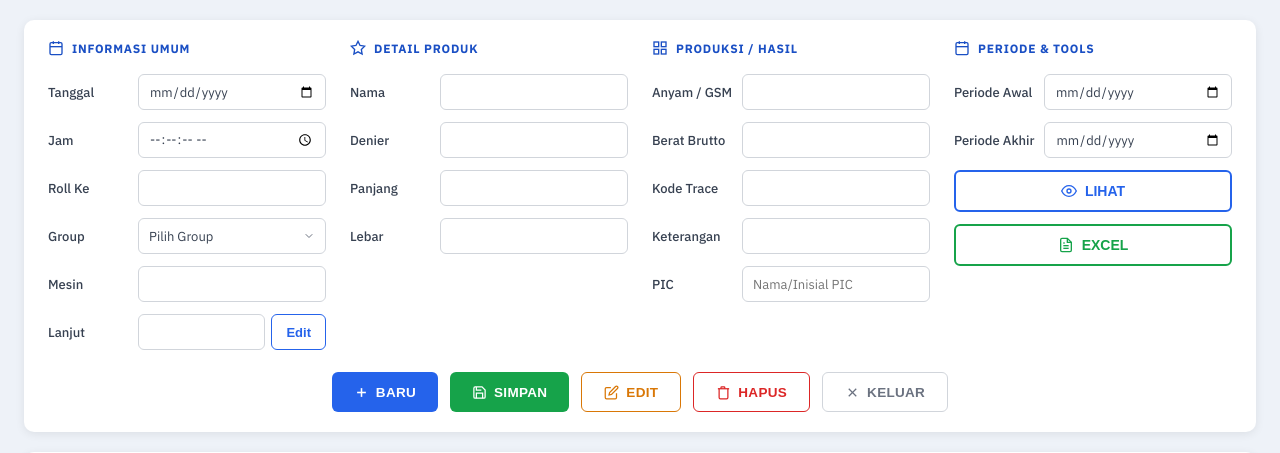
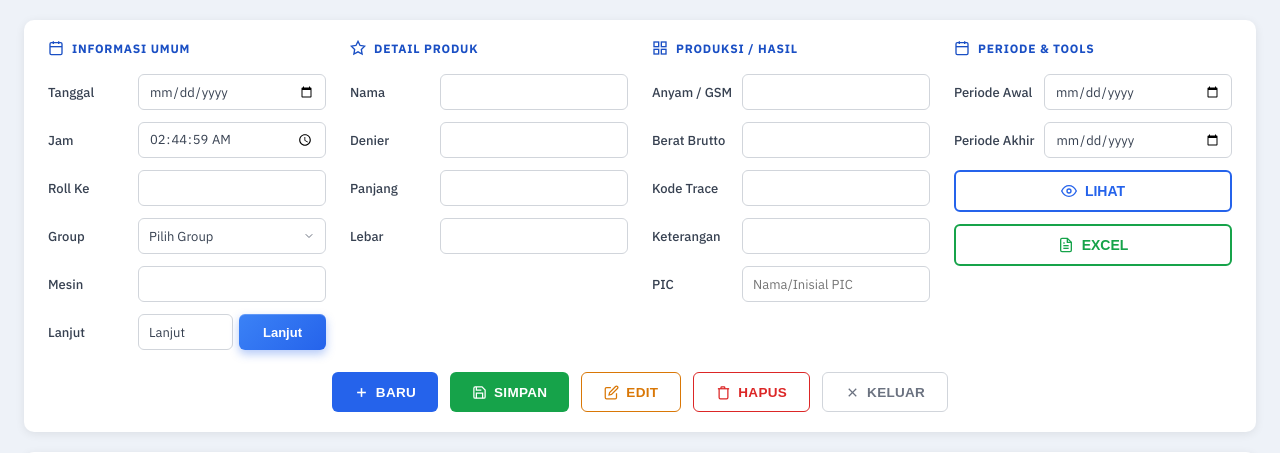
Before and after one commit to Nafiurrofii/Form-Rolls, a PHP site: page / in a window 1280 px wide. Shown: the part 56-509 px from the top of the page. Run offline with PHP 8.4, Linux system fonts and the light colour scheme; data that the repository does not hold is empty.

Commit message:
fix button lanjut

```diff
--- a/assets/css/components.css
+++ b/assets/css/components.css
@@ -228,3 +228,87 @@ select {
   font-size: 13px;
   padding: 0 4px;
 }
+
+/* =========================
+   BUTTON LANJUT MODERN
+========================= */
+.btn-lanjut {
+  position: relative;
+  padding: 0 24px;
+  height: 36px; /* Disesuaikan dengan tinggi input */
+  border: none;
+  border-radius: var(--radius);
+  background: linear-gradient(135deg, #3b82f6, #2563eb);
+  color: white;
+  font-size: 13px;
+  font-weight: 600;
+  cursor: pointer;
+  overflow: hidden;
+  transition: all 0.35s ease;
+  box-shadow:
+    0 4px 10px rgba(37,99,235,0.35),
+    inset 0 1px 0 rgba(255,255,255,0.2);
+}
+
+.btn-lanjut:hover {
+  transform: translateY(-1px) scale(1.02);
+  box-shadow:
+    0 6px 15px rgba(37,99,235,0.45),
+    inset 0 1px 0 rgba(255,255,255,0.25);
+}
+
+.btn-lanjut:active {
+  transform: scale(0.98);
+}
+
+/* efek shine */
+.btn-lanjut::before {
+  content: '';
+  position: absolute;
+  top: 0;
+  left: -120%;
+  width: 100%;
+  height: 100%;
+  background: linear-gradient(
+    120deg,
+    transparent,
+    rgba(255,255,255,0.35),
+    transparent
+  );
+  transition: 0.7s;
+}
+
+.btn-lanjut:hover::before {
+  left: 120%;
+}
+
+/* ACTIVE STATE */
+.btn-lanjut.active {
+  background: linear-gradient(135deg, #0f766e, #14b8a6);
+  box-shadow:
+    0 6px 15px rgba(20,184,166,0.4),
+    0 0 10px rgba(20,184,166,0.35);
+  padding-left: 32px;
+  padding-right: 16px;
+}
+
+.btn-lanjut.active::after {
+  content: '✓';
+  position: absolute;
+  left: 12px;
+  top: 50%;
+  transform: translateY(-50%);
+  font-size: 14px;
+  animation: checkPop 0.3s ease;
+}
+
+@keyframes checkPop {
+  from {
+    opacity: 0;
+    transform: translateY(-50%) scale(0);
+  }
+  to {
+    opacity: 1;
+    transform: translateY(-50%) scale(1);
+  }
+}
--- a/assets/js/app.js
+++ b/assets/js/app.js
@@ -10,7 +10,7 @@ import { attachButtonHandlers } from './components/button.js';
 import { getPreferences, savePreferences } from './modules/storage.js';
 import { showNotification } from './utils.js';
 import { fetchRolls } from './modules/api.js';
-import { resetForm } from './modules/form.js';
+import { resetForm, attachTraceCodeListeners, startRealTimeClock } from './modules/form.js';
 
 /**
  * Initialize aplikasi
@@ -25,6 +25,8 @@ async function initializeApp() {
   await refreshTableData();
 
   attachButtonHandlers();
+  attachTraceCodeListeners();
+  startRealTimeClock();
 
   // Kosongkan form pada saat awal aplikasi dimuat
   resetForm();
--- a/assets/js/components/button.js
+++ b/assets/js/components/button.js
@@ -2,10 +2,10 @@
    COMPONENTS: BUTTON - Reusable Button Component
    ──────────────────────────────────────────────────── */
 
-import { showNotification, confirmAction } from '../utils.js';
-import { getFormData, resetForm, validateForm, enableEditMode, disableEditMode } from '../modules/form.js';
+import { showNotification, confirmAction, setMultipleValues } from '../utils.js';
+import { getFormData, setFormData, resetForm, validateForm, enableEditMode, disableEditMode, updateTraceCode, updateTimeNow } from '../modules/form.js';
 import { saveRoll } from '../modules/api.js';
-import { isEditMode, getSelectedRow } from '../state.js';
+import { isEditMode, setEditMode, getSelectedRow } from '../state.js';
 // NOTE: Do NOT import storage functions - we save to DATABASE via API, not localStorage!
 
 /**
@@ -43,9 +43,9 @@ export function attachButtonHandlers() {
   }
 
   // Edit button dalam form
-  const btnFormEdit = document.querySelector('.btn-sm');
+  const btnFormEdit = document.querySelector('.btn-lanjut');
   if (btnFormEdit) {
-    btnFormEdit.addEventListener('click', handleEdit);
+    btnFormEdit.addEventListener('click', handleLanjut);
   }
 
   // LIHAT button
@@ -124,9 +124,46 @@ async function handleSimpan() {
   }
 }
 
-function handleEdit() {
-  enableEditMode();
-  showNotification('Mode edit diaktifkan.', 'info');
+function handleLanjut() {
+  const btnLanjut = document.querySelector('.btn-lanjut');
+  if (!btnLanjut) return;
+
+  const selected = getSelectedRow();
+
+  // Jika tidak ada data yang dipilih di tabel, jangan aktifkan mode lanjut
+  if (!selected) {
+    showNotification('Pilih data di tabel terlebih dahulu', 'warning');
+    // Pastikan UI tidak dalam status active jika gagal
+    btnLanjut.classList.remove('active');
+    return;
+  }
+
+  // Gunakan toggle UI
+  const isActive = btnLanjut.classList.toggle('active');
+
+  if (isActive) {
+    // Mode ON: Aktifkan mode edit dulu baru update nilai
+    setEditMode(true);
+
+    // Update jam ke waktu sekarang agar trace code real-time
+    updateTimeNow();
+
+    // Set nilai roll_ke menjadi (nilai asli + 1)
+    const nextRoll = parseInt(selected.roll || 0) + 1;
+
+    setMultipleValues({ 'roll_ke': nextRoll });
+    updateTraceCode();
+
+    showNotification('Mode Lanjut: Roll +1', 'info');
+  } else {
+    // Mode OFF: Matikan mode edit dan kembalikan data ke nilai awal
+    setEditMode(false);
+
+    // Reset form ke data asli baris yang dipilih
+    setFormData(selected);
+
+    showNotification('Mode Lanjut: Kembali ke nilai awal', 'info');
+  }
 }
 
 function handleEditAction() {
--- a/assets/js/modules/form.js
+++ b/assets/js/modules/form.js
@@ -3,11 +3,11 @@
    ──────────────────────────────────────────────────── */
 
 import { setMultipleValues, clearMultipleValues, getMultipleValues, getDOMElement, showNotification } from '../utils.js';
-import { setSelectedRow, setEditMode } from '../state.js';
+import { setSelectedRow, setEditMode, getSelectedRow, isEditMode } from '../state.js';
 
 // Field IDs untuk form
 const formFieldIds = [
-  'tanggal', 'jam', 'roll_ke', 'group', 'mesin', 'lanjut',
+  'tanggal', 'jam', 'roll_ke', 'group', 'mesin',
   'nama', 'denier', 'panjang', 'lebar',
   'anyam', 'berat', 'kode_trace', 'keterangan', 'pic'
 ];
@@ -25,9 +25,15 @@ export function getFormData() {
  * @param {object} data - Data yang akan diisi ke form
  */
 export function setFormData(data) {
+  // Ambil jam real-time saat ini
+  const now = new Date();
+  const hours = String(now.getHours()).padStart(2, '0');
+  const minutes = String(now.getMinutes()).padStart(2, '0');
+  const currentTime = `${hours}:${minutes}`;
+
   const mappedData = {
     'tanggal': data.tgl,
-    'jam': data.jam ? data.jam.substring(0, 5) : '',
+    'jam': currentTime,
     'roll_ke': data.roll,
     'group': data.shift,
     'mesin': data.mesin,
@@ -50,8 +56,40 @@ export function setFormData(data) {
 export function resetForm() {
   clearMultipleValues(formFieldIds);
   setSelectedRow(null);
-  setEditMode(false);
+  disableEditMode(); // Memastikan UI reset (termasuk tombol Lanjut)
+
+  updateTimeNow();
   showNotification('Form dikosongkan.', 'info');
+}
+
+/**
+ * Update field jam ke waktu sekarang
+ */
+export function updateTimeNow() {
+  const jamInput = getDOMElement('jam');
+  if (jamInput) {
+    const now = new Date();
+    const h = String(now.getHours()).padStart(2, '0');
+    const m = String(now.getMinutes()).padStart(2, '0');
+    const s = String(now.getSeconds()).padStart(2, '0');
+    jamInput.value = `${h}:${m}:${s}`;
+
+    // Update trace code juga jika memungkinkan
+    updateTraceCode();
+  }
+}
+
+/**
+ * Menjalankan clock real-time jika sedang mode BARU (tidak ada baris terpilih)
+ */
+export function startRealTimeClock() {
+  setInterval(() => {
+    // Hanya update otomatis jika sedang tidak mengedit data yang sudah ada
+    // (Agar jam tidak loncat saat user sedang melihat/mengedit data lama)
+    if (!getSelectedRow() && !isEditMode()) {
+      updateTimeNow();
+    }
+  }, 1000);
 }
 
 /**
@@ -110,7 +148,13 @@ export function validateForm() {
  */
 export function enableEditMode() {
   const editBtnMsg = getDOMElement('lanjut');
-  if (editBtnMsg) editBtnMsg.value = 'Mode Edit Aktif';
+  if (editBtnMsg) editBtnMsg.value = 'Lanjut';
+
+  const btnLanjut = document.querySelector('.btn-lanjut');
+  if (btnLanjut) {
+    btnLanjut.classList.add('active');
+  }
+
   setEditMode(true);
 }
 
@@ -119,7 +163,13 @@ export function enableEditMode() {
  */
 export function disableEditMode() {
   const editBtnMsg = getDOMElement('lanjut');
-  if (editBtnMsg) editBtnMsg.value = 'Edit';
+  if (editBtnMsg) editBtnMsg.value = 'Lanjut';
+
+  const btnLanjut = document.querySelector('.btn-lanjut');
+  if (btnLanjut) {
+    btnLanjut.classList.remove('active');
+  }
+
   setEditMode(false);
 }
 
@@ -130,3 +180,54 @@ export function focusFirstField() {
   const elem = getDOMElement(formFieldIds[0]);
   if (elem) elem.focus();
 }
+
+/**
+ * Update kode trace secara otomatis berdasarkan tanggal, jam, group, mesin, roll_ke
+ */
+export function updateTraceCode() {
+  // Generate otomatis hanya jika:
+  // 1. Tidak ada baris yang dipilih (Mode BARU)
+  // 2. ATAU sedang dalam mode edit/lanjut (isEditMode)
+  if (getSelectedRow() && !isEditMode()) {
+    return;
+  }
+
+  const tanggal = getDOMElement('tanggal')?.value || '';
+  const jam = getDOMElement('jam')?.value || '';
+  const group = getDOMElement('group')?.value || '';
+  const mesin = getDOMElement('mesin')?.value || '';
+  const roll = getDOMElement('roll_ke')?.value || '';
+
+  if (!tanggal || !jam || !group || !mesin || !roll) return;
+
+  // Format tanggal: YYYY-MM-DD -> YYMMDD
+  const tglParts = tanggal.split('-');
+  let tglFormatted = '';
+  if (tglParts.length === 3) {
+    tglFormatted = tglParts[0].substring(2) + tglParts[1] + tglParts[2];
+  }
+
+  // Format jam: HH:MM -> HHMM
+  const jamFormatted = jam.replace(':', '').substring(0, 4);
+
+  const traceCode = `${tglFormatted}-${jamFormatted}-${group}-${mesin}-${roll}`;
+
+  const traceInput = getDOMElement('kode_trace');
+  if (traceInput) {
+    traceInput.value = traceCode;
+  }
+}
+
+/**
+ * Pasang event listener untuk update otomatis kode trace
+ */
+export function attachTraceCodeListeners() {
+  const fields = ['tanggal', 'jam', 'group', 'mesin', 'roll_ke'];
+  fields.forEach(id => {
+    const el = getDOMElement(id);
+    if (el) {
+      el.addEventListener('input', updateTraceCode);
+      el.addEventListener('change', updateTraceCode);
+    }
+  });
+}
--- a/assets/js/modules/table.js
+++ b/assets/js/modules/table.js
@@ -4,7 +4,7 @@
 
 import { getDOMElement, formatNumber, showNotification } from '../utils.js';
 import { getCurrentPage, setCurrentPage, setSelectedRow } from '../state.js';
-import { setFormData } from './form.js';
+import { setFormData, disableEditMode } from './form.js';
 
 /**
  * Render table dengan data dan pagination
@@ -74,6 +74,7 @@ export function renderTable(data, perPage, totalVirtual) {
 function handleRowClick(row) {
   setSelectedRow(row);
   setFormData(row);
+  disableEditMode(); // Matikan mode edit/lanjut saat ganti data (pilih baris lain)
   // showNotification(`Data baris #${row.roll} dimuat ke form`, 'info'); // Dihapus agar tidak ada popup alert
 }
 
--- a/index.html
+++ b/index.html
@@ -66,8 +66,8 @@
           <label>Lanjut</label>
           <div class="input-wrap">
             <div class="edit-wrap">
-              <input type="text" id="lanjut" value="">
-              <button class="btn-sm">Edit</button>
+              <input type="text" id="lanjut" value="Lanjut" disabled>
+              <button class="btn-lanjut">Lanjut</button>
             </div>
           </div>
         </div>
```
